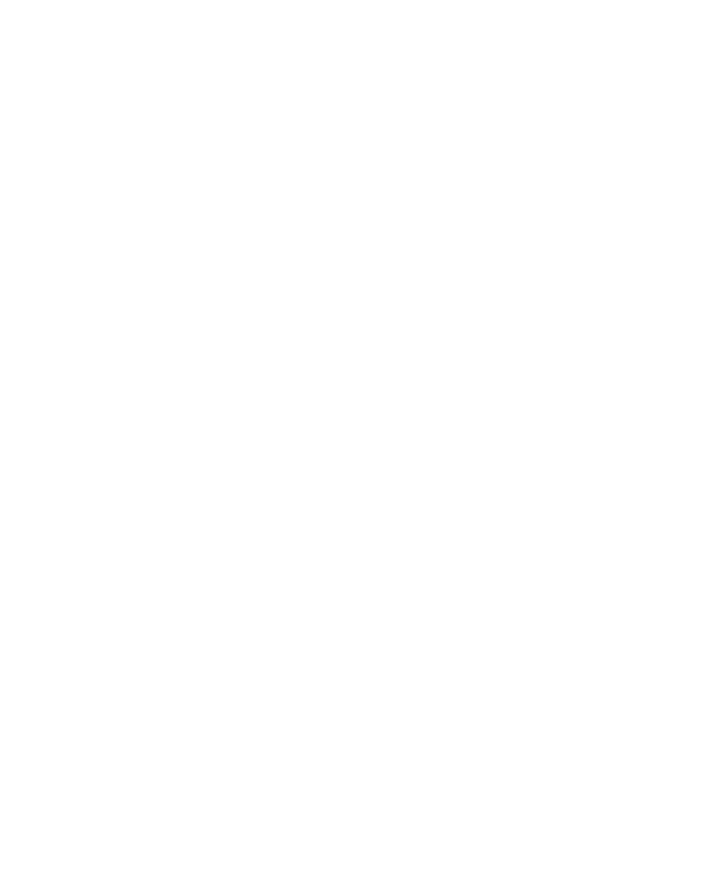
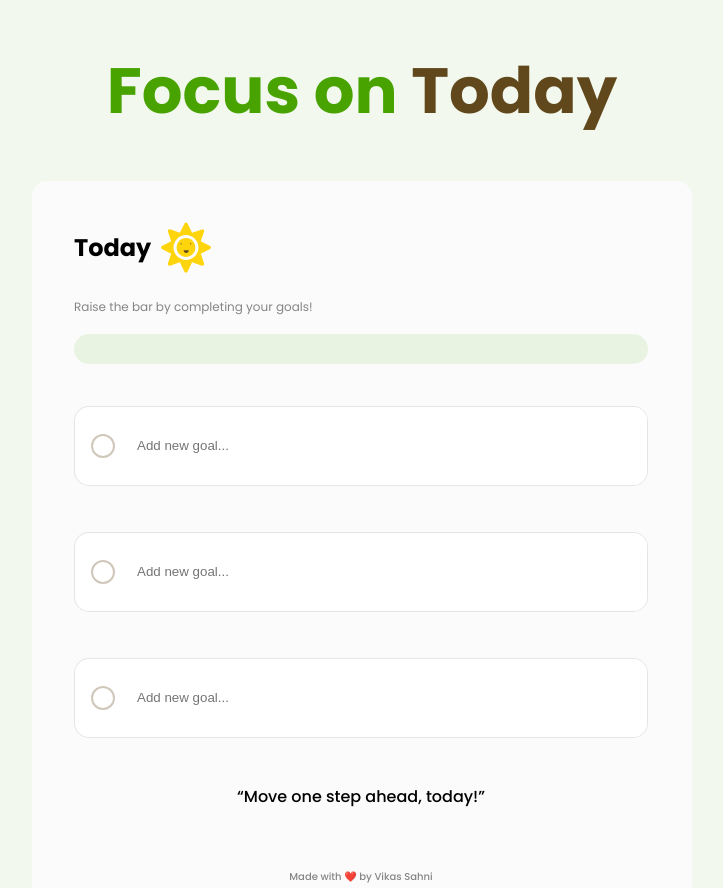
Before and after one commit to Vikasjiii/Focus-on-Today, a plain HTML site: page index.html in a window 1280 px wide. Shown: the top 888 px of the page, without its empty margins (278-1001 px from the left). Before the commit the page ends 800 px from the top, so only its background shows below. Drawn offline with Linux system fonts and the light colour scheme.

Commit message:
40 percent completed

```diff
--- a/index.html
+++ b/index.html
@@ -1,13 +1,50 @@
 <!DOCTYPE html>
 <html lang="en">
-<head>
-    <meta charset="UTF-8">
-    <meta name="viewport" content="width=device-width, initial-scale=1.0">
-    <title>Focus on Today</title>
-    <link rel="stylesheet" href="style.css">
+  <head>
+    <meta charset="UTF-8" />
+    <meta name="viewport" content="width=device-width, initial-scale=1.0" />
+    <title>Vikas</title>
+    <link
+      href="https://fonts.googleapis.com/css?family=Poppins:100,200,300,regular,500,600,700,800,900"
+      rel="stylesheet"
+    />
+    <link rel="stylesheet" href="style.css" />
     <script src="script.js" defer></script>
-</head>
-<body>
-
-</body>
+  </head>
+  <body>
+    <header>
+      <h1>Focus on <span>Today</span></h1>
+    </header>
+    <main>
+      <div class="title">
+        <h2>Today</h2>
+        <img src="./Sun.svg" alt="" />
+      </div>
+      <section class="bar-section">
+        <span>Raise the bar by completing your goals!</span>
+        <div class="bar-container">
+          <div class="bar"></div>
+        </div>
+        <span class="instruction">Please set all the 3 goals</span>
+      </section>
+      <div class="all-task-container">
+        <div class="task-container">
+          <div class="circle">
+            <img src="./tick.svg" alt="" />
+          </div>
+          <input type="text" placeholder="Add new goal..." />
+        </div>
+        <div class="task-container">
+          <div class="circle"><img src="./tick.svg" alt="" /></div>
+          <input type="text" placeholder="Add new goal..." />
+        </div>
+        <div class="task-container">
+          <div class="circle"><img src="./tick.svg" alt="" /></div>
+          <input type="text" placeholder="Add new goal..." />
+        </div>
+      </div>
+      <p class="quote">“Move one step ahead, today!”</p>
+      <div class="creator">Made with ❤️ by Vikas Sahni</div>
+    </main>
+  </body>
 </html>
--- a/script.js
+++ b/script.js
@@ -0,0 +1,27 @@
+const allCheckbox = document.querySelectorAll(".circle");
+const allInput = document.querySelectorAll("input");
+const instruction = document.querySelector(".instruction");
+
+function isAllGoalSet() {
+  const allInputArray = [...allInput];
+  const result = allInputArray.every((input) => {
+    return input.value.length > 0;
+  });
+  return result;
+}
+
+allInput.forEach((input) => {
+  input.addEventListener("click", () => {
+    instruction.style.opacity = "0";
+  });
+});
+
+for (const checkBox of allCheckbox) {
+  checkBox.addEventListener("click", () => {
+    if (isAllGoalSet()) {
+      checkBox.classList.toggle("ticked");
+    } else {
+      instruction.style.opacity = "1";
+    }
+  });
+}
--- a/style.css
+++ b/style.css
@@ -1,3 +1,111 @@
-*{
-    box-sizing: border-box;
+* {
+  box-sizing: border-box;
 }
+body {
+  font-family: "Poppins", sans-serif;
+  background-color: rgba(72, 163, 0, 0.07);
+  margin-bottom: 4rem;
+}
+header h1 {
+  font-size: 64px;
+  text-align: center;
+  color: rgba(72, 163, 0, 1);
+}
+
+header h1 span {
+  color: rgba(97, 72, 28, 1);
+}
+
+main {
+  max-width: 660px;
+  border-radius: 15px;
+  background-color: rgba(251, 251, 251, 1);
+  margin-inline: auto;
+  padding: 29px 44px 55px 42px;
+}
+.title {
+  display: flex;
+  gap: 10px;
+  margin-bottom: 0.5rem;
+}
+
+.title img {
+  vertical-align: middle;
+}
+
+.bar-section span {
+  color: rgba(133, 133, 133, 1);
+  font-size: 12px;
+}
+
+.bar-container{
+  width: 100%;
+  background: rgba(72, 163, 0, 0.1);
+  height: 30px;
+  border-radius: 15px;
+  margin-top: 1rem;
+  margin-bottom: 0.5rem;
+}
+span.instruction {
+  color: rgba(255, 81, 81, 1);
+  display: block;
+  margin-bottom: 1rem;
+  opacity: 0;
+}
+.task-container {
+  width: 100%;
+  height: 80px;
+  background-color: white;
+  border: 1px solid rgba(0, 0, 0, 0.1);
+  display: flex;
+  gap: 20px;
+  justify-content: center;
+  align-items: center;
+  padding-left: 1rem;
+  border-radius: 15px;
+  overflow: hidden;
+  margin-bottom: 46px;
+}
+.task-container .circle {
+  flex-shrink: 0;
+  height: 24px;
+  width: 24px;
+  border-radius: 50%;
+  border: 2px solid rgba(97, 72, 28, 0.3);
+}
+.circle img {
+  opacity: 0;
+}
+
+.ticked {
+  display: flex;
+  justify-content: center;
+  align-items: center;
+  background-color: rgba(72, 163, 0, 1);
+}
+div.ticked img {
+  opacity: 1;
+}
+
+.ticked+input{
+    color: rgba(72, 163, 0, 1);
+    text-decoration: line-through;
+}
+
+.task-container input {
+  width: 100%;
+  height: 100%;
+  border: none;
+  outline: none;
+}
+.quote {
+  font-weight: 500;
+  text-align: center;
+  margin-bottom: 60px;
+}
+.creator {
+  font-size: 10px;
+  font-weight: 500;
+  text-align: center;
+  color: rgba(133, 133, 133, 1);
+}
```
Also changed, not shown: Sun.svg (added), tick.svg (added).
